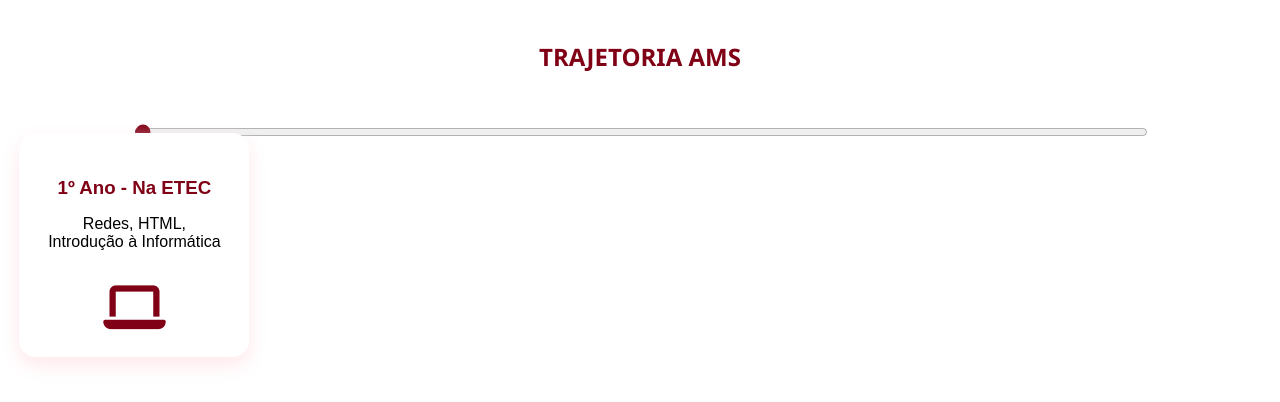
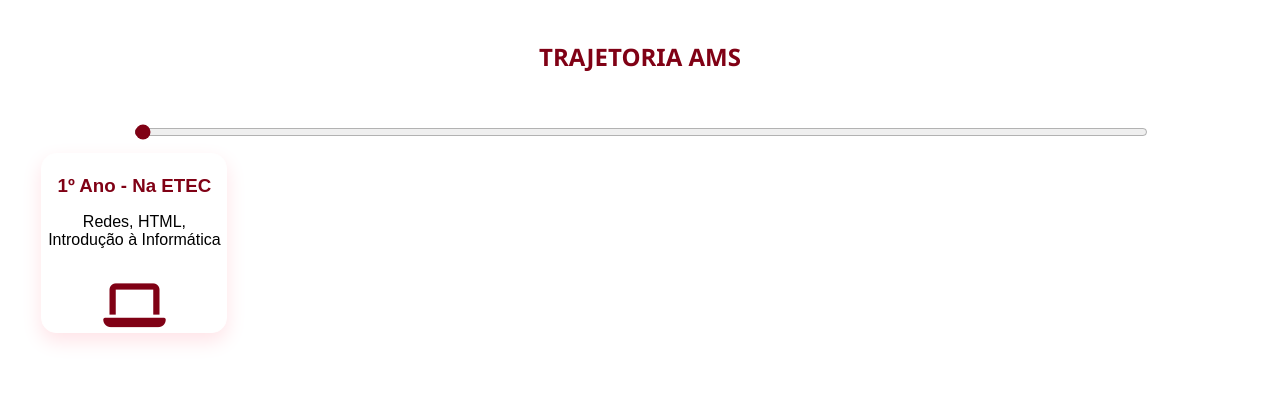
Before and after one commit to giiov/linha-do-tempo, a plain HTML site: page index.html in a window 1280 px wide. Drawn offline with Linux system fonts and the light colour scheme.

Commit message:
atualizando1

```diff
--- a/index.html
+++ b/index.html
@@ -33,13 +33,13 @@
     /* Box que mostra a descrição do ano */
 .descricao {
  background-color: #ffffff; /* Fundo branco */
-  padding: 24px; /* Aumenta o espaçamento interno */
-  border-radius: 16px; /* Cantos bem arredondados */
-  box-shadow: 0 8px 20px #ffe8eb; /* Sombra mais destacada */
+  padding: 2px; /* Aumenta o espaçamento interno */
+  border-radius: 15px; /* Cantos bem arredondados */
+  box-shadow: 0 8px 20px #ffe3e7; /* Sombra mais destacada */
   border: 1px solid #ffffff; /* Adiciona uma borda fina para definição */
   transition: all 0.3s ease;
   position: absolute; /* Mantenha o posicionamento absoluto */
-  top: 30px; /* Altere este valor para mover a caixa para baixo */
+  top: 50px; /* Altere este valor para mover a caixa para baixo */
   width: 180px;
 }
 
```
